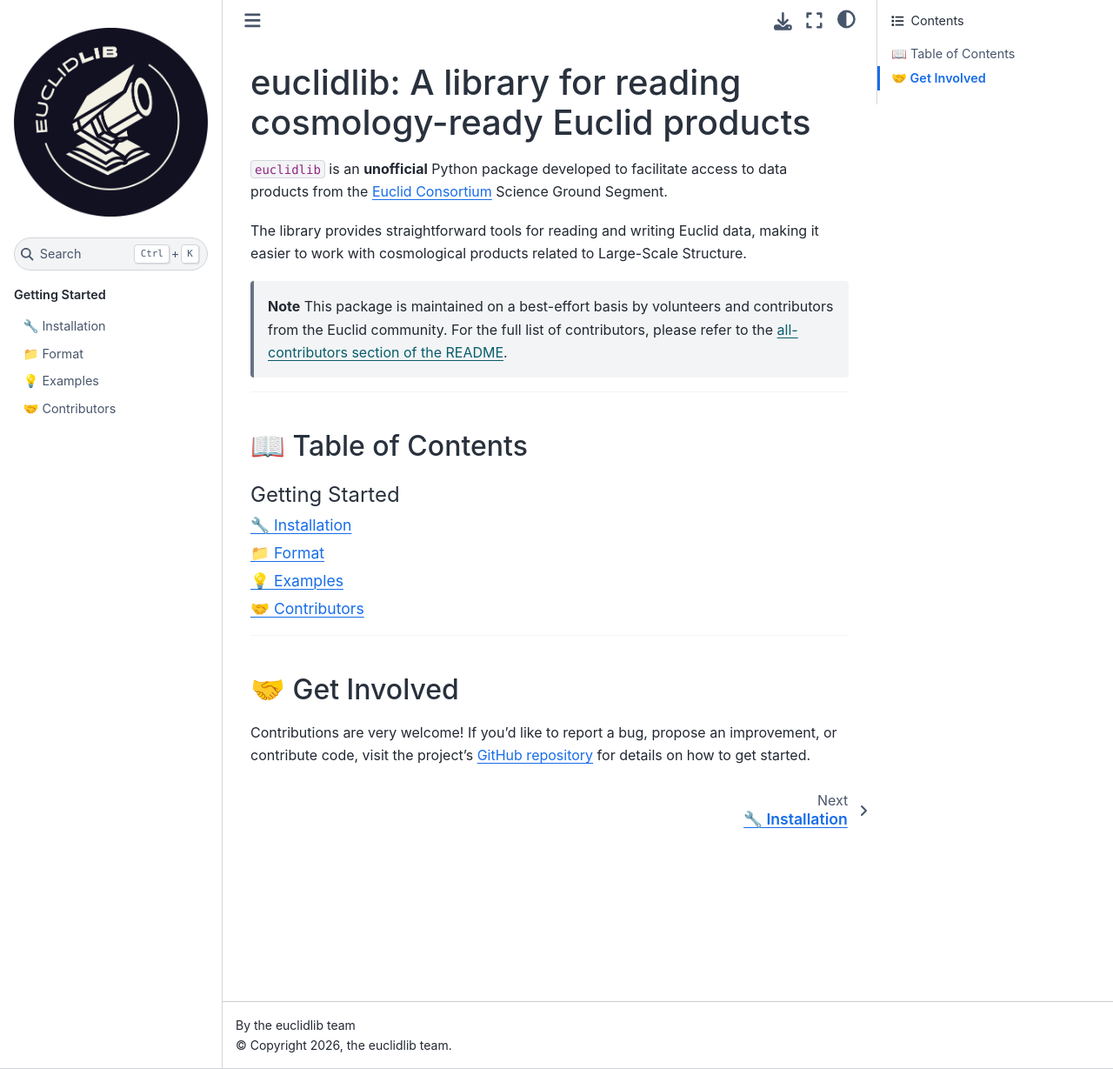
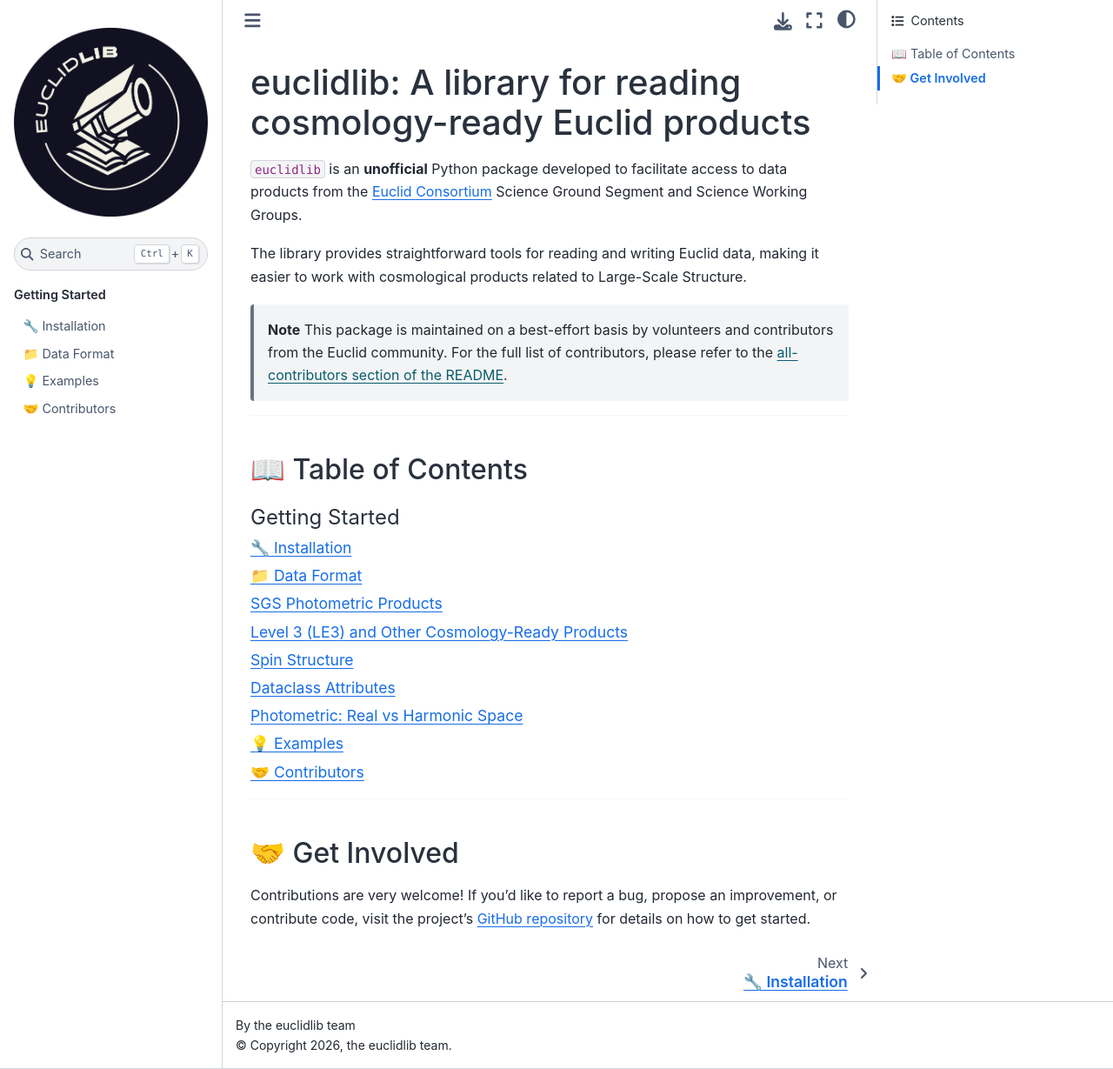
Before and after one commit to euclidlib/euclidlib, a Sphinx documentation site: the page built from docs/index.md, in a window 1280 px wide and 1229 px high. Shown: the whole window at 87% size. Built offline with Sphinx 7.4.7 and the Sphinx Book theme 1.1.4, drawn with Linux system fonts in a browser that asks for light colours; pages that are not in the unit, such as notebooks, are missing from menus; some of the changed lines change nothing that is shown.

Commit message:
modified format

````diff
--- a/docs/conf.py
+++ b/docs/conf.py
@@ -5,6 +5,7 @@
 import os
 
 import sys
+
 sys.path.insert(0, os.path.abspath(".."))
 
 # -- Project information -----------------------------------------------------
--- a/docs/format.md
+++ b/docs/format.md
@@ -1,66 +1,147 @@
-# 📁 Format
+# 📁 Data Format
 
 ## Are Euclid products homogeneous?
 
-Original Euclid Consortium Science Ground Segment (SGS) products are not homogeneous beyond being delivered as FITS files. For Level 3 (LE3) products, `euclidlib` performs homogenisation when reading them: it maps heterogeneous FITS inputs to the same internal dataclass formats, enforces the spin/component array shapes and binning conventions described below, and extracts a consistent set of metadata (scale arrays, limits, weights, and header fields). These conversions allow downstream code to treat LE3 products uniformly even if their raw origins differ.
+Original Euclid Consortium Science Ground Segment (SGS) products and
+other Science Working Group (SWG) products are **not homogeneous**,
+beyond the fact that they are delivered as FITS files.
 
-## Photometric products
+Level 3 (LE3) and other cosmology-ready products (summary statistics)
+differ in:
 
-`euclidlib` reads photometric redshift distributions and returns a canonical representation:
+- Internal FITS structure\
+- Naming conventions\
+- Array shapes\
+- Metadata formatting
 
-- A 1D redshift array.
-- A mapping (Python dictionary) from redshift‑bin index → $n(z)$ array
+To ensure consistency as much as possible, `euclidlib` performs **automatic homogenisation
+at read time**. It:
 
-## Level 3 (LE3) Cosmology-Ready Products
+- Maps heterogeneous FITS inputs to unified internal dataclass
+  formats
+- Enforces consistent spin/component array shapes
+- Standardises binning conventions
+- Extracts a common set of metadata (scales, limits, weights, headers)
 
-These products correspond to measurements of weak lensing (cosmic shear)
-and galaxy clustering derived from the Euclid catalogues.
+This guarantees that downstream cosmological analyses can treat all
+products uniformly, regardless of their raw origin, which is highly-useful in likelihood codes.
 
-### 1. Spin Structure
+---
 
-Euclid observables map to different array shape. For this, they are grouped by spin; the array shape follows the number of components of each field. Think of each field as a small vector (components ordered consistently) and correlations as outer products of those vectors.
+# SGS Photometric Products
 
-| Spin | Field                    | Components | Component order | Auto-correlation shape |
-| ---- | ------------------------ | ---------: | --------------- | ---------------------: |
-| 0    | POS (position / density) |          1 | [pos]           |                (1 × 1) |
-| 2    | SHE (shear)              |          2 | [e1, e2]        |                (2 × 2) |
+`euclidlib` reads photometric redshift distributions and returns a
+canonical representation consisting of:
 
-Cross-correlations obey the same rule: shape = (components of field A) × (components of field B).
+- A 1D redshift array\
+- A Python dictionary mapping `redshift_bin_index` to a $n(z)$ array
 
-Examples:
+This ensures all photo-z inputs share a consistent internal format.
+
+---
+
+# Level 3 (LE3) and Other Cosmology-Ready Products
+
+## 1. `euclidlib` Output Structure
+
+When a summary-statistics product is loaded, `euclidlib` returns a
+**Python dictionary** whose key are tuples:
 
 ```python
-('SHE', 'SHE', 1, 1)  → shape = (2, 2) # first component is always E-mode
-('POS', 'SHE', 1, 2)  → shape = (1, 2)
+{
+    ('FIELD1', 'FIELD2', zbin1, zbin2): dataclass_instance
+}
 ```
 
-When loaded with `euclidlib`, products are returned as a nested dictionary keyed by:
-field1 → field2 → redshift bin 1 → redshift bin 2 → measurement array (with the shapes above). Bins act as independent fields, so every bin pair stores its own component-shaped array.
+Each key uniquely identifies, for instance:
 
-### 2. `cosmolib` dataclasses
+    (field_1, field_2, redshift_bin_1, redshift_bin_2)
 
-Each measurement is encapsulated in a dedicated Python dataclass corresponding to its observable. For example:
+Bins are treated as independent fields, so every bin pair stores its own
+component-shaped measurement array.
 
-```
-AngularPowerSpectra(a, ell=np.(array), axis=scale_axis, ...)
+---
+
+## 2. `cosmolib` Dataclasses
+
+Each measurement is stored in a dedicated Python dataclass corresponding
+to its observable.
+
+Example:
+
+```python
+AngularPowerSpectra(
+    array=np.array,
+    ell=np.array,
+    scale_axis="ell",
+    ...
+)
 ```
 
-These Python dataclasses are provided by the lightweight [`cosmolib` package](https://github.com/astro-ph/cosmolib). This format is also used by other python packages such as `heracles`, `cloelib`, `cloelike` and `Spaceborne`.
+These Python dataclasses are provided by the lightweight [cosmolib package](https://github.com/astro-ph/cosmolib). This format is also used by other python packages such as heracles, cloelib, cloelike and Spaceborne.
 
-### 3. Attributes
+---
 
-Each entry of the dictionary contains a dataclass with attributes:
+# Spin Structure
 
-- The array containing the measurements
-- The scale ($\theta$ or $\ell$)
-- Upper and lower limits of that scale
-- Measurement weights
-- Additional metadata extracted from the FITS headers
+Euclid observables are grouped by **spin**, which determines the number
+of components and therefore the array shape.
 
-### 4. Real vs Harmonic Space
+- **POS** = Photometric galaxy positions
+- **SHE** = Weak lensing shear
+- **SPE** = Spectroscopic galaxy clustering
 
-Real-space and harmonic-space measurements share the same underlying spin structure.
-For example:
+## Component Structure
+
+---
+
+Spin Field Components Component Auto-correlation Quantity stored in
+order shape attribute
+
+---
+
+0 POS (position / 1 \[pos\] (1 × 1) `array`
+density)
+
+2 SHE (shear) 2 \[E, B\] (2 × 2) `array`
+
+0 SPE (position / 1 \[spe\] (1 × 1) `multipoles`
+density)
+
+---
+
+Cross-correlations follow:
+
+    shape = (components of field A) × (components of field B)
+
+---
+
+## Examples
+
+```python
+('SHE', 'SHE', 1, 1).array       # shape = (2, 2), each with lenth of ell-values
+('POS', 'SHE', 1, 2).array       # shape = (1, 2), each with lenth of ell-values
+('SPE', 'SPE', 1, 1).multipoles  # shape = (5, Nk), where 5 refers to the multipoles and Nk to the lenght of k-values
+```
+
+---
+
+# Dataclass Attributes
+
+Each dictionary entry contains a dataclass with:
+
+- The measurement array (`array` or `multipoles`)\
+- The scale (`theta`, `ell`, or `k`)\
+- Upper and lower scale limits\
+- Measurement weights\
+- Metadata extracted from FITS headers
+
+---
+
+# Photometric: Real vs Harmonic Space
+
+Photometric real-space and harmonic-space observables share the same underlying spin
+structure.
 
 | Real Space                  | Harmonic Space                      |
 | --------------------------- | ----------------------------------- |
@@ -68,4 +149,5 @@
 | $(\gamma_t, \gamma_\times)$ | $(C_\ell^{gE}, C_\ell^{gB})$        |
 | $(\xi_{+}, \xi_{-})$        | $(C_\ell^{EE}, C_\ell^{BB}, \dots)$ |
 
-Because of this shared structure, all these quantities are stored in a uniform way using the `euclidlib` format—even though their original data products are not homogeneous. In practice, `euclidlib` handles the required conversions automatically.
+Because of this shared structure, all observables are stored in a
+uniform internal format by `euclidlib` regardless of the working-space.
--- a/docs/index.md
+++ b/docs/index.md
@@ -1,6 +1,6 @@
 # euclidlib: A library for reading cosmology-ready Euclid products
 
-`euclidlib` is an **unofficial** Python package developed to facilitate access to data products from the [Euclid Consortium](https://www.euclid-ec.org) Science Ground Segment.
+`euclidlib` is an **unofficial** Python package developed to facilitate access to data products from the [Euclid Consortium](https://www.euclid-ec.org) Science Ground Segment and Science Working Groups.
 
 The library provides straightforward tools for reading and writing Euclid data, making it easier to work with cosmological products related to Large-Scale Structure.
 
````
